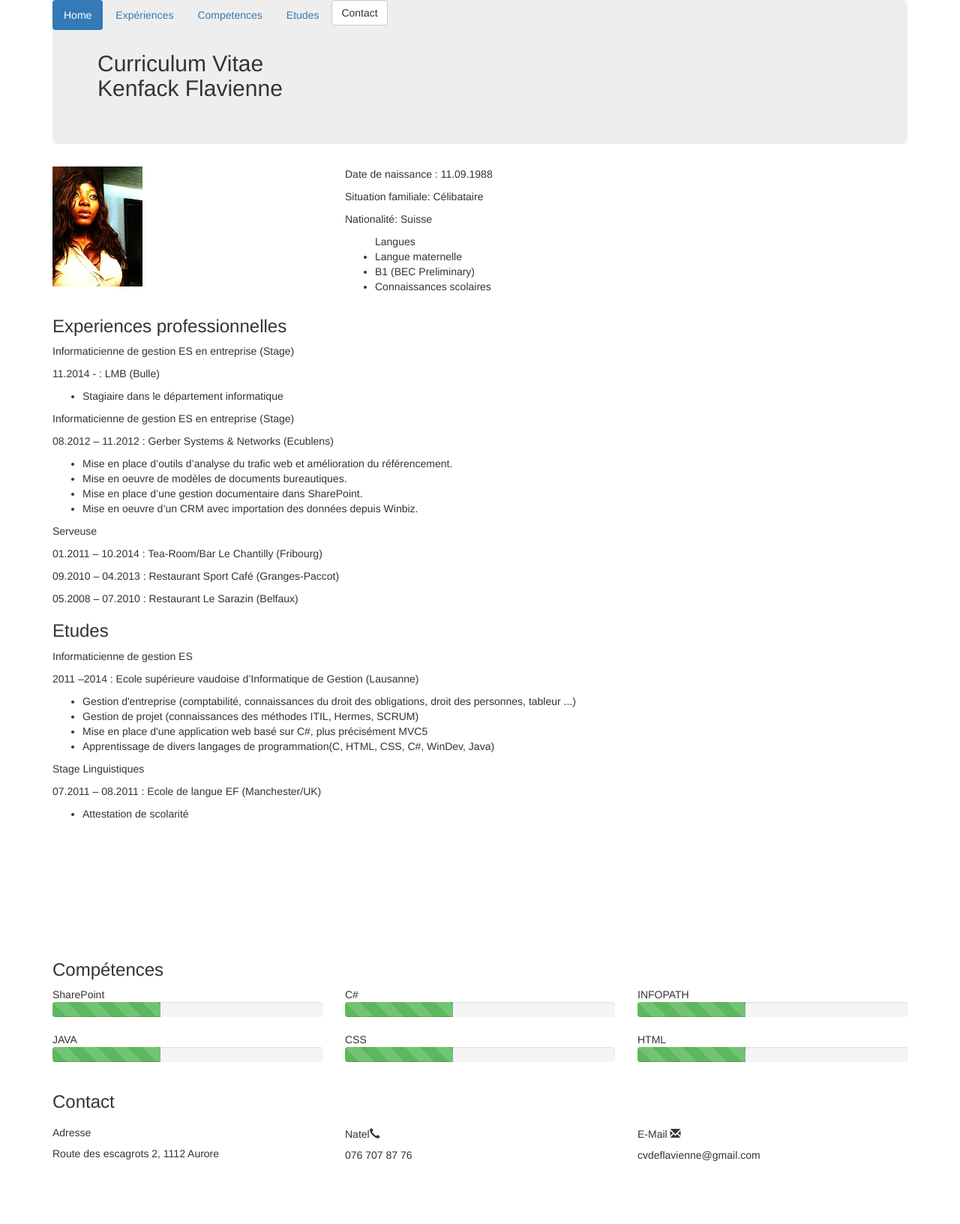
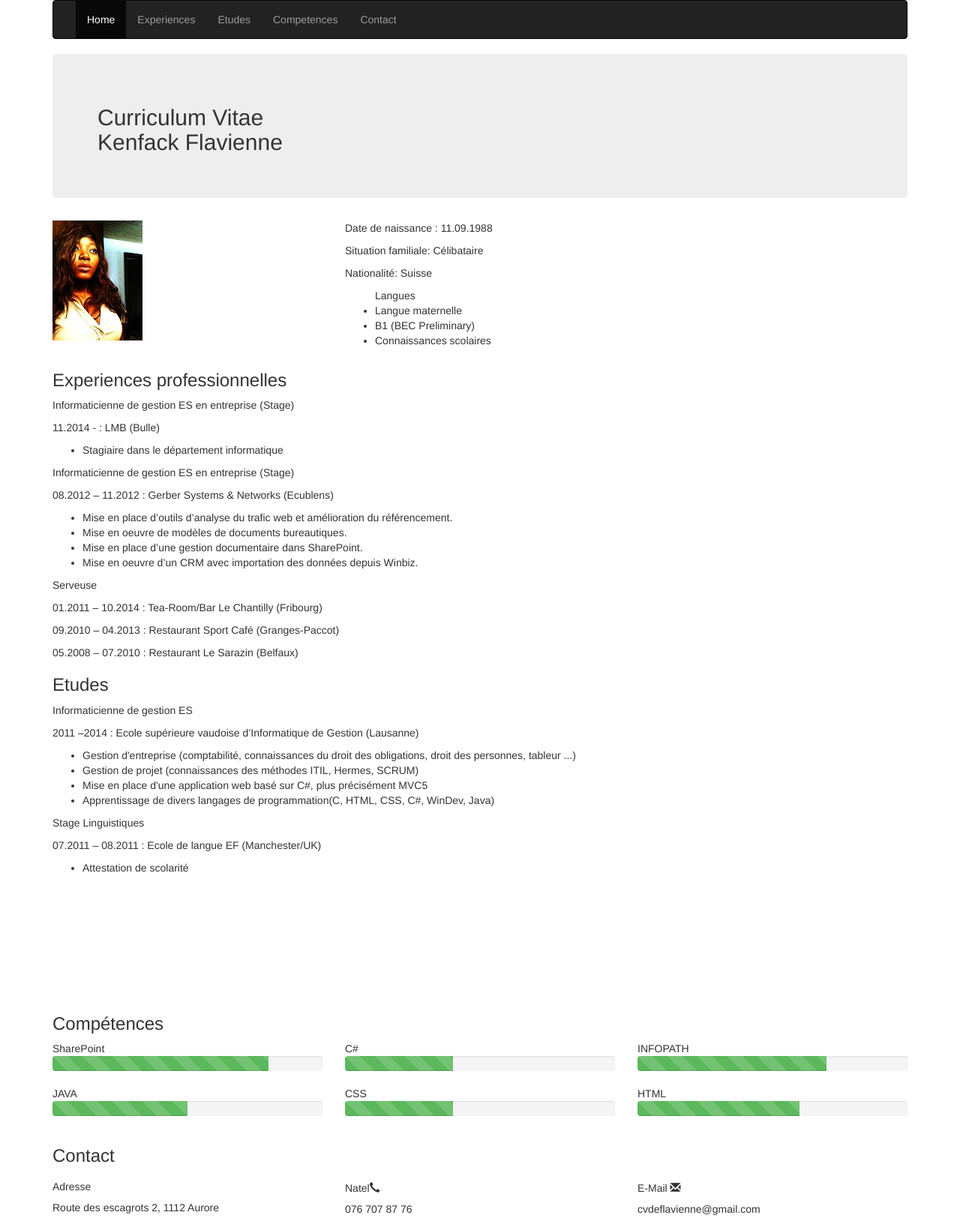
Before and after one commit to Flavykenfack/moncv-Flavykenfack, a website: page app/index.html in a window 1280 px wide. Shown: the whole page at 75% size. Before the commit the page ends 1560 px from the top, so only its background shows below. Drawn offline with nearby package versions, Linux system fonts and the light colour scheme; some packages are replaced by stand-ins of ours; files that its build step writes are made by us from their sources; a script that the page names is missing.

Commit message:
Change Navbar
changed NavBar Theme

```diff
--- a/app/index.html
+++ b/app/index.html
@@ -16,7 +16,7 @@
     <!-- endbuild -->
 
     <!-- build:css styles/main.css href="styles/main.css"-->
-    <link rel="stylesheet" href="bower_components/bootswatch/SuperHero/bootstrap.css">
+    <link rel="stylesheet" href="bower_components/bootswatch/sandstone/bootstrap.css">
     <!-- endbuild -->
 
     <!-- build:js scripts/vendor/modernizr.js -->
@@ -28,17 +28,28 @@
     <p class="browserupgrade">You are using an <strong>outdated</strong> browser. Please <a href="http://browsehappy.com/">upgrade your browser</a> to improve your experience.</p>
     <![endif]-->
     <div class="container">
-      <div class="header">
-        <ul class="nav nav-pills pull-left">
-          <li class="active"><a href="#">Home</a></li>
-          <li><a href="#Experiences">Expériences</a></li>
+      <nav class="navbar navbar-inverse">
+        <div class="container-fluid">
+          <div class="navbar-header">
+            <button type="button" class="navbar-toggle collapsed" data-toggle="collapse" data-target="#bs-example-navbar-collapse-2">
+              <span class="sr-only">Toggle navigation</span>
+              <span class="icon-bar"></span>
+              <span class="icon-bar"></span>
+              <span class="icon-bar"></span>
+              <span class="icon-bar"></span>
+            </button>
+          </div>
+
+          <div class="collapse navbar-collapse" id="bs-example-navbar-collapse-2">
+            <ul class="nav navbar-nav">
+              <li class="active"><a href="#">Home<span class="sr-only">(current)</span></a></li>
+              <li><a href="#Experiences">Experiences</a></li>
+              <li><a href="#Etudes">Etudes</a></li>
               <li><a href="#Competences">Competences</a></li>
-          <li><a href="#Etudes">Etudes</a></li>
               <li>
-            <button type="button" class="btn btn-default" data-toggle="modal" data-target="#Contact">Contact</button>
+                <a data-toggle="modal" data-target="#Contact">Contact</a>
               </li>
             </ul>
-        <!--Modal content Contact -->
             <div id="Contact" class="modal fade" role="dialog">
               <div class="modal-dialog">
                 <!-- Modal content-->
@@ -49,15 +60,15 @@
                   </div>
                   <div class="modal-body">
                     <div class="row">
-                  <div class="col-xs-6 col-sm-3">
+                      <div class="col-xs-4 col-sm-4">
                         <h5>Adresse</h5>
-                    <p>Route des escagrots 2, 1112 Aurore </p>
+                        <p>Route des escagrots 2, 1112 Aurore</p>
                       </div>
-                  <div class="col-xs-6 col-sm-3">
+                      <div class="col-xs-4 col-sm-4">
                         <h5>Numéro de téléphone</h5>
                         <p>076 707 87 76</p>
                       </div>
-                  <div class="col-xs-6 col-sm-3">
+                      <div class="col-xs-4 col-sm-4">
                         <h5>E-Mail</h5>
                         <p> cvdeflavienne@gmail.com</p>
                       </div>
@@ -70,6 +81,8 @@
               </div>
             </div>
           </div>
+        </div>
+      </nav>
 
       <div class="jumbotron">
         <div class="row">
@@ -142,22 +155,22 @@
       <div class="row">
         <div class="col-xs-4 col-sm-4"> SharePoint
           <div class="progress">
-            <div class="progress-bar progress-bar-success progress-bar-striped" role="progressbar" aria-valuenow="40" aria-valuemin="0" aria-valuemax="100" style="width: 40%">
-              <span class="sr-only">40% Complete (success)</span>
+            <div class="progress-bar progress-bar-success progress-bar-striped" role="progressbar" aria-valuenow="80" aria-valuemin="0" aria-valuemax="100" style="width: 80%">
+              <span class="sr-only">SharePoint</span>
             </div>
           </div>
         </div>
         <div class="col-xs-4 col-sm-4"> C#
           <div class="progress">
             <div class="progress-bar progress-bar-success progress-bar-striped" role="progressbar" aria-valuenow="40" aria-valuemin="0" aria-valuemax="100" style="width: 40%">
-              <span class="sr-only">40% Complete (success)</span>
+              <span class="sr-only">C#</span>
             </div>
           </div>
         </div>
         <div class="col-xs-4 col-sm-4"> INFOPATH
           <div class="progress">
-            <div class="progress-bar progress-bar-success progress-bar-striped" role="progressbar" aria-valuenow="40" aria-valuemin="0" aria-valuemax="100" style="width: 40%">
-              <span class="sr-only">40% Complete (success)</span>
+            <div class="progress-bar progress-bar-success progress-bar-striped" role="progressbar" aria-valuenow="70" aria-valuemin="0" aria-valuemax="100" style="width: 70%">
+              <span class="sr-only">InfoPath</span>
             </div>
           </div>
         </div>
@@ -165,22 +178,22 @@
       <div class="row">
         <div class="col-xs-4 col-sm-4"> JAVA
           <div class="progress">
-            <div class="progress-bar progress-bar-success progress-bar-striped" role="progressbar" aria-valuenow="40" aria-valuemin="0" aria-valuemax="100" style="width: 40%">
-              <span class="sr-only">40% Complete (success)</span>
+            <div class="progress-bar progress-bar-success progress-bar-striped" role="progressbar" aria-valuenow="50" aria-valuemin="0" aria-valuemax="100" style="width:50%">
+              <span class="sr-only">Java</span>
             </div>
           </div>
         </div>
         <div class="col-xs-4 col-sm-4"> CSS
           <div class="progress">
             <div class="progress-bar progress-bar-success progress-bar-striped" role="progressbar" aria-valuenow="40" aria-valuemin="0" aria-valuemax="100" style="width: 40%">
-              <span class="sr-only">40% Complete (success)</span>
+              <span class="sr-only">Css</span>
             </div>
           </div>
         </div>
         <div class="col-xs-4 col-sm-4"> HTML
           <div class="progress">
-            <div class="progress-bar progress-bar-success progress-bar-striped" role="progressbar" aria-valuenow="40" aria-valuemin="0" aria-valuemax="100" style="width: 40%">
-              <span class="sr-only">40% Complete (success)</span>
+            <div class="progress-bar progress-bar-success progress-bar-striped" role="progressbar" aria-valuenow="60" aria-valuemin="0" aria-valuemax="100" style="width: 60%">
+              <span class="sr-only">HTML</span>
             </div>
           </div>
         </div>
--- a/app/scripts/main.js
+++ b/app/scripts/main.js
@@ -2,24 +2,19 @@ $(document).ready(function(){
 
 var data = {
     labels: [
-        "Red", "Blue", "Yellow"
+        "Red",
+        "Blue",
+        "Yellow"
     ],
     datasets: [
         {
-            data: [300, 50, 100],
-            backgroundColor: [
-                "#FF6384",
-                "#36A2EB",
-                "#FFCE56"
-            ],
-            hoverBackgroundColor: [
-                "#FF6384",
-                "#36A2EB",
-                "#FFCE56"
-            ]
+            data: [30, 50, 10],
+
         }]
 };
 
+
+//var ctx = document.getElementById("myCanvas").getContext("2d");
 var ctx = $("#myCanvas").get(0).getContext("2d");
 var myCanvas = new Chart(ctx, {
 	type: 'doughnut',
--- a/app/styles/main.css
+++ b/app/styles/main.css
@@ -79,7 +79,7 @@ body {
 /* Responsive: Portrait tablets and up */
 @media screen and (min-width: 768px) {
   .container {
-    max-width: 700px;
+    max-width: 730px;
   }
 
   /* Remove the padding we set earlier */
```
Lines whose indentation alone changed are shown as unchanged.
